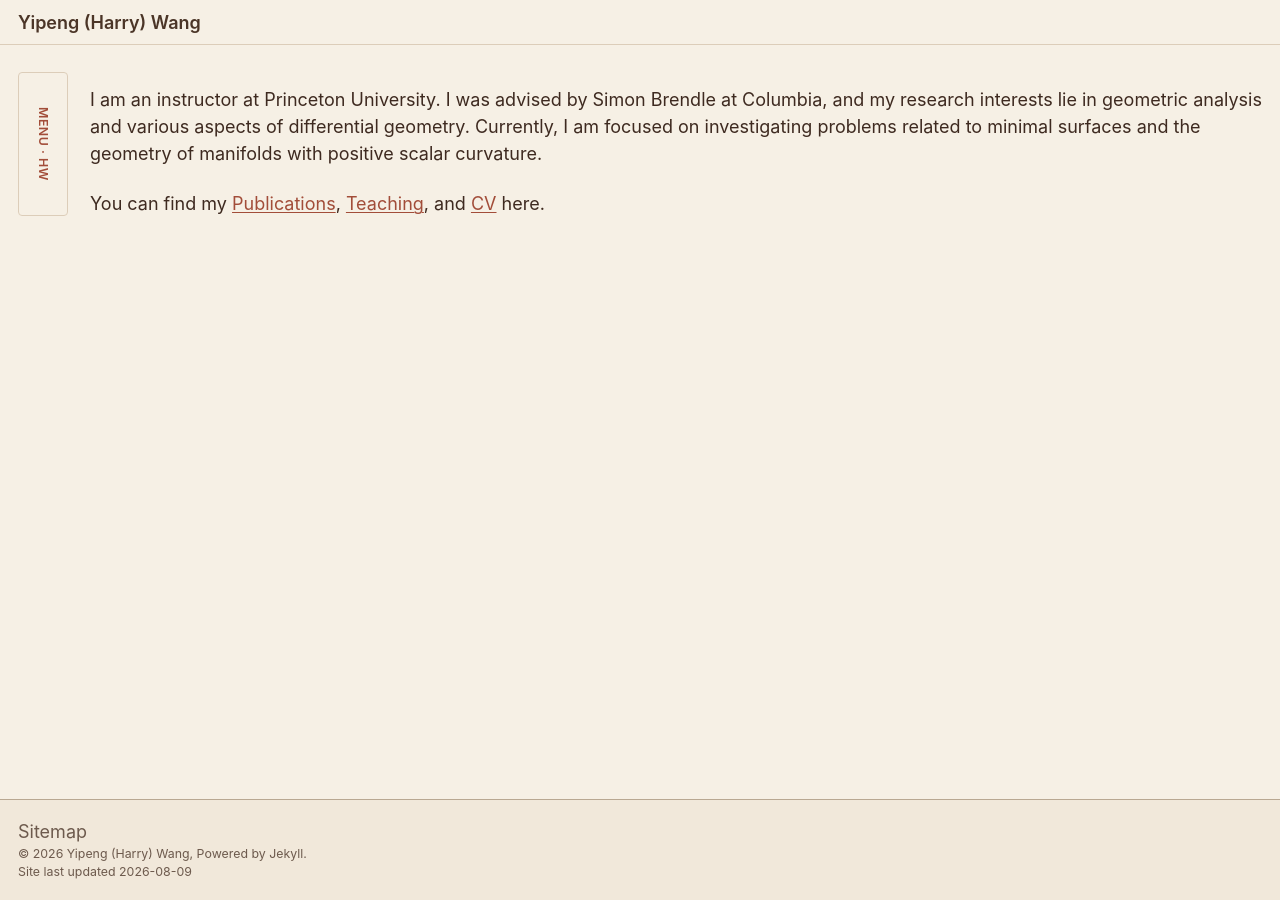
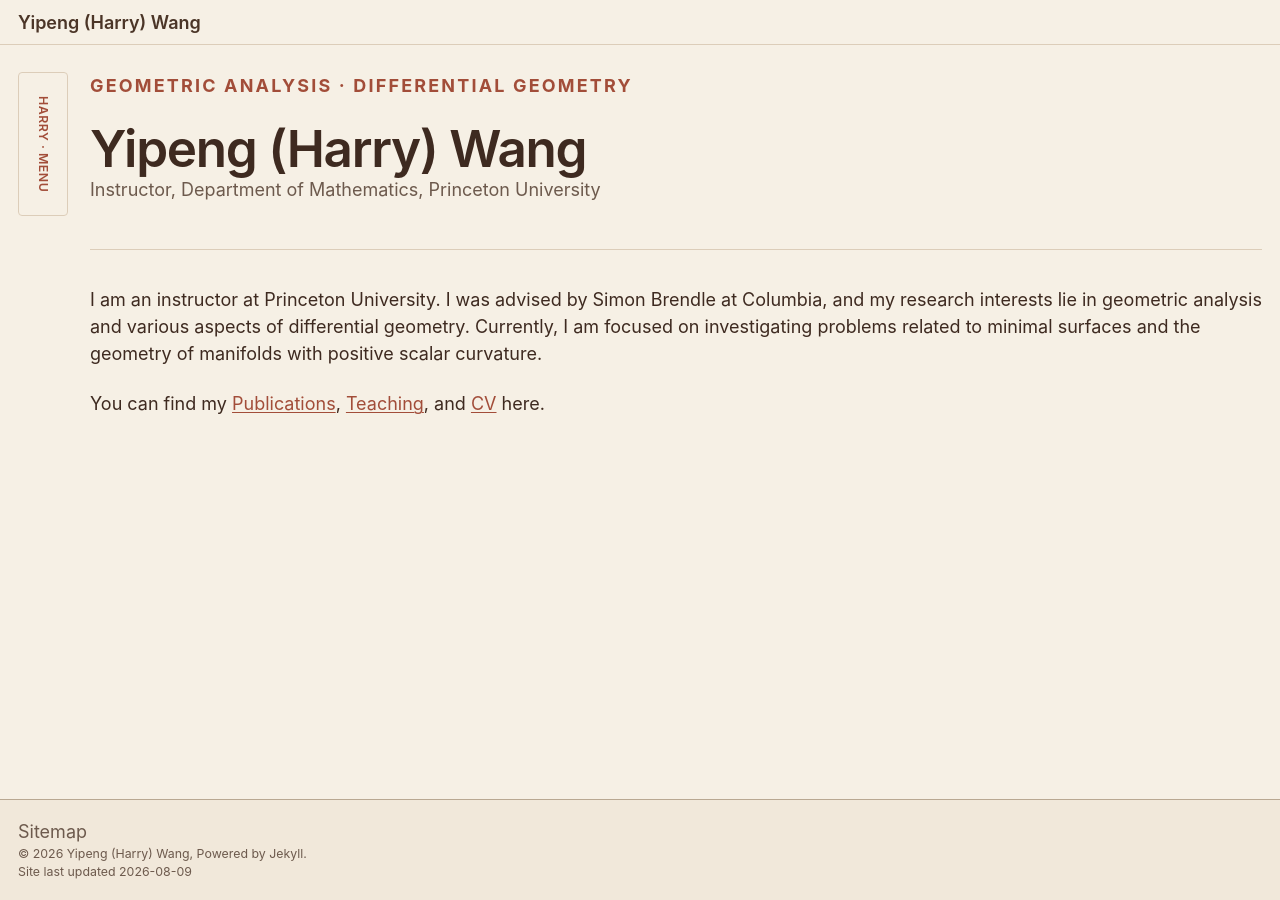
Before and after one commit to ypharry/ypharry.github.io, a Jekyll site: the page built from _pages/about.md, in a window 1280 px wide. Built offline with Jekyll 4.4.1, drawn with Linux system fonts in a browser that asks for light colours; a script that is not in the unit is left out.

Commit message:
Restore homepage identity and sidebar affordance

```diff
--- a/_includes/sidebar.html
+++ b/_includes/sidebar.html
@@ -1,7 +1,7 @@
 {% include base_path %}
 
 <details class="profile-sidebar">
-  <summary class="profile-rail">MENU · HW</summary>
+  <summary class="profile-rail">HARRY · MENU</summary>
   <div class="profile-panel">
     <div class="profile-panel__identity">
       <p class="profile-panel__name">{{ site.author.name }}</p>
--- a/_layouts/single.html
+++ b/_layouts/single.html
@@ -18,7 +18,7 @@ layout: default
   {% include sidebar.html %}
 
   <article class="page" itemscope itemtype="http://schema.org/CreativeWork">
-    {% if page.title %}<meta itemprop="headline" content="{{ page.title | markdownify | strip_html | strip_newlines | escape_once }}">{% endif %}
+    {% if page.title and page.title != "" %}<meta itemprop="headline" content="{{ page.title | markdownify | strip_html | strip_newlines | escape_once }}">{% endif %}
     {% if page.excerpt %}<meta itemprop="description" content="{{ page.excerpt | markdownify | strip_html | strip_newlines | escape_once }}">{% endif %}
     {% if page.date %}<meta itemprop="datePublished" content="{{ page.date | date: "%B %d, %Y" }}">{% endif %}
     {% if page.modified %}<meta itemprop="dateModified" content="{{ page.modified | date: "%B %d, %Y" }}">{% endif %}
@@ -26,7 +26,7 @@ layout: default
     <div class="page__inner-wrap">
       {% unless page.header.overlay_color or page.header.overlay_image %}
         <header>
-          {% if page.title %}<h1 class="page__title" itemprop="headline">{{ page.title | markdownify | remove: "<p>" | remove: "</p>" }}</h1>{% endif %}
+          {% if page.title and page.title != "" %}<h1 class="page__title" itemprop="headline">{{ page.title | markdownify | remove: "<p>" | remove: "</p>" }}</h1>{% endif %}
           {% if page.read_time %}
             <p class="page__meta"><i class="fa fa-clock" aria-hidden="true"></i> {% include read-time.html %}</p>
           {% endif %}
--- a/_pages/about.md
+++ b/_pages/about.md
@@ -8,6 +8,12 @@ redirect_from:
   - /about.html
 ---
 
-I am an instructor at Princeton University. I was advised by Simon Brendle at Columbia, and my research interests lie in geometric analysis and various aspects of differential geometry. Currently, I am focused on investigating problems related to minimal surfaces and the geometry of manifolds with positive scalar curvature.
+<header class="home-intro">
+  <p class="home-intro__eyebrow">Geometric analysis · Differential geometry</p>
+  <h1>Yipeng (Harry) Wang</h1>
+  <p class="home-intro__role">Instructor, Department of Mathematics, Princeton University</p>
+</header>
+
+<p>I am an instructor at Princeton University. I was advised by Simon Brendle at Columbia, and my research interests lie in geometric analysis and various aspects of differential geometry. Currently, I am focused on investigating problems related to minimal surfaces and the geometry of manifolds with positive scalar curvature.</p>
 
 You can find my [Publications](/publications/), [Teaching](/teaching/), and [CV](/cv/) here.
--- a/_sass/layout/_profile.scss
+++ b/_sass/layout/_profile.scss
@@ -39,6 +39,38 @@ $profile-panel-width: 15rem;
   &:focus {
     color: var(--global-masthead-link-color-hover);
   }
+}
+
+.home-intro {
+  margin-bottom: 2rem;
+  padding-bottom: 1.25rem;
+  border-bottom: 1px solid var(--global-border-color);
+}
+
+.home-intro__eyebrow {
+  margin: 0 0 0.65rem;
+  color: var(--global-link-color);
+  font-family: $sans-serif;
+  font-size: $type-size-7;
+  font-weight: 700;
+  letter-spacing: 0.12em;
+  text-transform: uppercase;
+}
+
+.home-intro h1 {
+  margin: 0;
+  font-family: $header-font-family;
+  font-size: clamp(2rem, 4vw, 3.25rem);
+  font-weight: 600;
+  letter-spacing: -0.025em;
+  line-height: 1.05;
+}
+
+.home-intro__role {
+  margin: 0.7rem 0 0;
+  color: var(--global-text-color-light);
+  font-family: $sans-serif;
+  font-size: $type-size-5;
 }
 
 .profile-sidebar {
```
